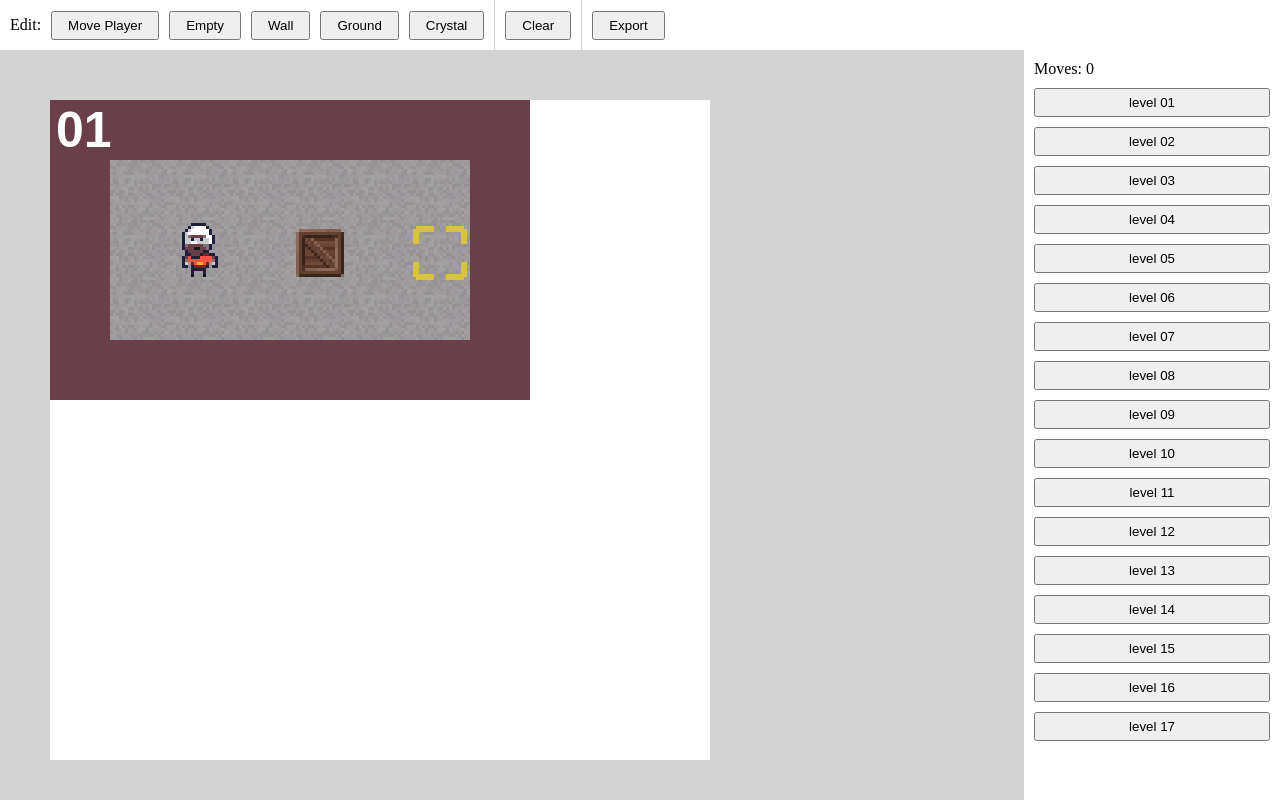
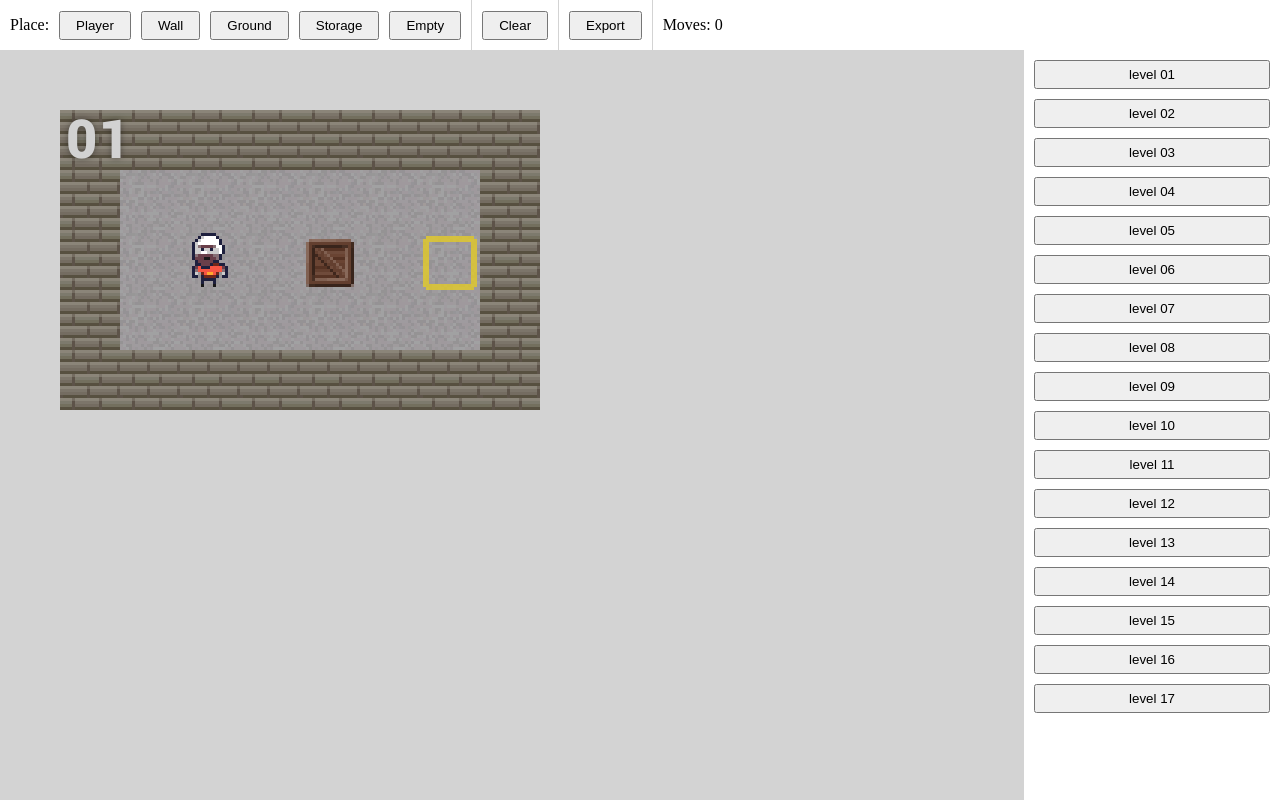
Before and after one commit to CrazyTim/sokoban, a plain HTML site: page index.html in a window 1280 px wide. Drawn offline with Linux system fonts and the light colour scheme.

Commit message:
Add wall image

```diff
--- a/index.css
+++ b/index.css
@@ -1,3 +1,5 @@
+@import url('https://fonts.googleapis.com/css2?family=Yantramanav:wght@900&display=swap');
+
 * {
   box-sizing: border-box;
 }
@@ -13,7 +15,7 @@ body, html {
 }
 
 div.stage {
-  margin: 100px 50px;
+  margin: 110px 60px;
   position: relative;
 }
 
@@ -23,11 +25,12 @@ div.buttons {
   flex-direction: column;
   padding: 10px;
   width: 20%;
-  height: 100%;
+  height: calc(100% - 50px);
   background-color: white;
   position: absolute;
   top: 50px;
   right: 0px;
+  overflow-y: scroll;
 }
 
 div.toolbar {
@@ -75,20 +78,16 @@ div.toolbar .btn {
 .label {
   display: flex;
   align-items: center;
-  font-family: sans-serif;
-  font-weight: 600;
-  color: #fff;
+  font-family: 'Yantramanav', sans-serif;
+  letter-spacing: 2px;
+  color: #d2d2d2;
+  text-shadow: 0 0 7px #00000063;
   padding: 0 6px;
   user-select: none;
 }
 
-div.stage.edit .grid {
-  visibility: visible;
-}
-
 div.stage.edit .cell {
-  border-right: 1px solid #333;
-  border-bottom: 1px solid #333;
+  box-shadow: 0 0 0px 1px #404040;
 }
 
 .toggle-btn-group {
@@ -174,12 +173,14 @@ div.stage.edit .cell {
   /* opacity: 0.7; */
 }
 
-.cell.type-0 { /* empty */
-  background-color: #fff;
+/* empty */
+.cell.type-0 {
+  background-color: lightgrey;
 }
 
-.cell.type-1 { /* wall */
-  background-color: #693f4a;
+/* wall */
+.cell.type-1 {
+  background-image: url(./img/wall-2.svg);
 }
 
 /* ground  */
@@ -189,7 +190,7 @@ div.stage.edit .cell {
 
 
 .cell.type-3 { /* crystal  */
-  background-image: url(./img/crystal-7.svg);
+  background-image: url(./img/storage.svg), url(./img/ground.svg);
   background-color: #ecd4b8;
 }
 
--- a/index.html
+++ b/index.html
@@ -10,12 +10,12 @@
 
   <div class="toolbar">
     <div class="toggle-btn-group">
-      <label>Edit:</label>
-      <button class="btn btn-mode btn-mode-player">Move Player</button>
-      <button class="btn btn-mode btn-mode-empty">Empty</button>
+      <label>Place:</label>
+      <button class="btn btn-mode btn-mode-player">Player</button>
       <button class="btn btn-mode btn-mode-wall">Wall</button>
       <button class="btn btn-mode btn-mode-ground">Ground</button>
-      <button class="btn btn-mode btn-mode-crystal">Crystal</button>
+      <button class="btn btn-mode btn-mode-crystal">Storage</button>
+      <button class="btn btn-mode btn-mode-empty">Empty</button>
     </div>
     <div class="toggle-btn-group">
       <button class="btn btn-clear">Clear</button>
@@ -23,13 +23,14 @@
     <div class="toggle-btn-group">
       <button class="btn btn-export">Export</button>
     </div>
+    <div class="toggle-btn-group">
+      <label class="lable-moves"></label>
+    </div>
   </div>
 
   <div class="stage"></div>
 
-  <div class="buttons">
-    <label class="lable-moves"></label>
-  </div>
+  <div class="buttons"></div>
 
 </body>
 </html>
--- a/index.js
+++ b/index.js
@@ -569,7 +569,7 @@ function drawLabel(label) {
   d.style.left = (label.pos.x * squareSize) + 'px';
   d.style.top = (label.pos.y * squareSize) + 'px';
   d.textContent = label.text;
-  d.style.fontSize = (squareSize - 10) + 'px';
+  d.style.fontSize = (squareSize - 0) + 'px';
   //d.style.lineHeight = (squareSize - 2) + 'px';
   d.classList.add('label');
   d.classList.add('align-' + label.align);
```
Also changed, not shown: img/storage.png (added), img/storage.svg (added), img/wall-2.png (added), img/wall-2.svg (added), img/wall.png (added), img/wall.svg (added).
